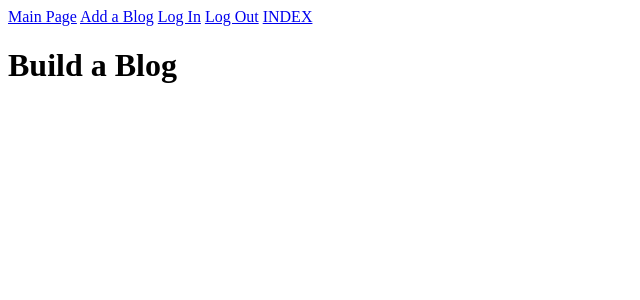
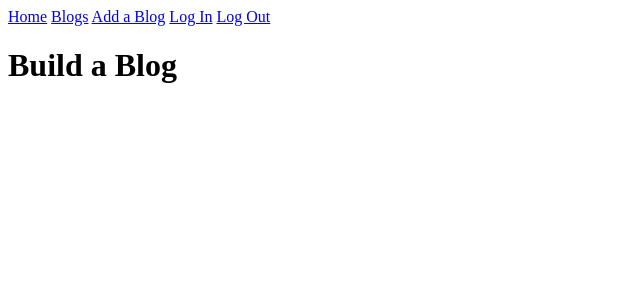
Before and after one commit to fortegren/blogz, a Flask app: page /blog in a window 1280 px wide. Shown: the top 300 px of the page, without its empty margins (0-640 px from the left). Run offline with Flask 2, Linux system fonts and the light colour scheme; data that the repository does not hold is empty.

Commit message:
edited navigation; final before bonus

```diff
--- a/templates/base.html
+++ b/templates/base.html
@@ -11,11 +11,12 @@
 
         <div class='page-header'>
             <nav>
-                <a href='/blog'>Main Page</a>
+                <a href = '/'>Home</a>
+                <a href='/blog'>Blogs</a>
                 <a href='/newpost'>Add a Blog</a>
                 <a href='/login'>Log In</a>
                 <a href = '/logout'>Log Out</a>
-                <a href = '/'>INDEX</a>
+
             </nav>
             <h1>
                 {{page_title}}
```
